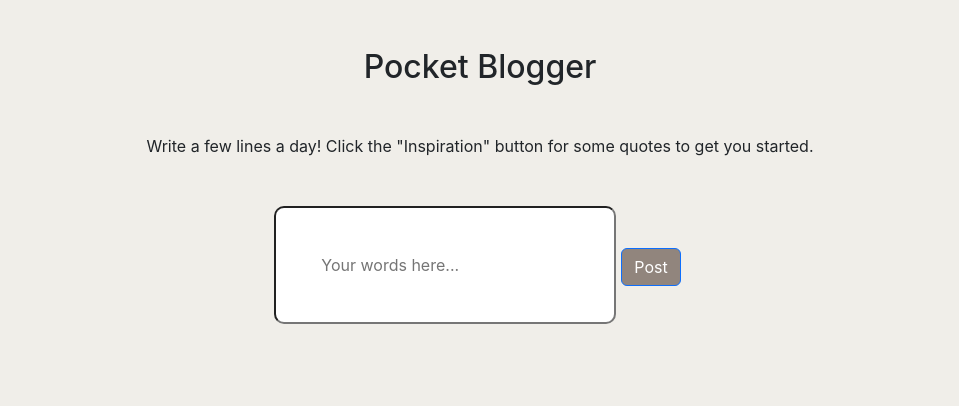
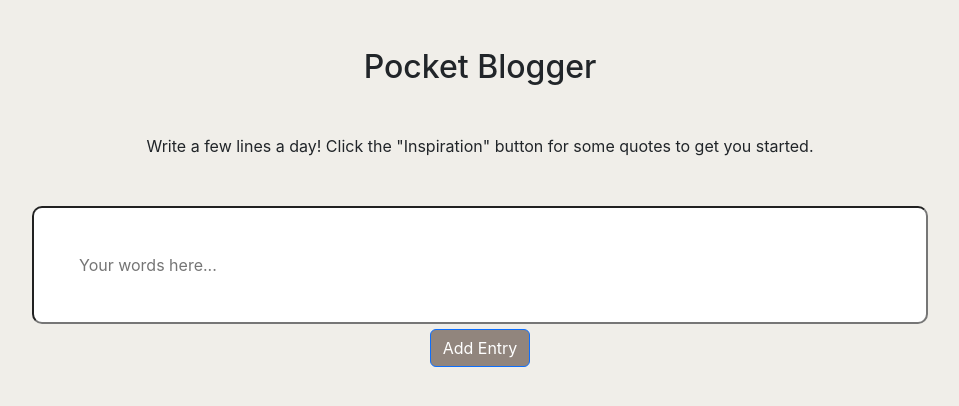
Before and after one commit to jessinaka21/pocketblogger, a React (Create React App) app: page / in a window 1280 px wide. Shown: the top 406 px of the page, without its empty margins (160-1119 px from the left). Built offline with nearby package versions, Linux system fonts and the light colour scheme.

Commit message:
update button placement

```diff
--- a/src/App.css
+++ b/src/App.css
@@ -29,4 +29,5 @@ ul {
 .text-box {
   border-radius: 10px;
   padding: 45px;
+  width: 70%;
 }
--- a/src/components/Journal.js
+++ b/src/components/Journal.js
@@ -1,33 +1,33 @@
 import React, { useState } from "react";
 
 export default function JournalApp() {
-  const [posts, setPosts] = useState([]);
+  const [entries, setEntries] = useState([]);
   const [inputValue, setInputValue] = useState("");
   const [editingIndex, setEditingIndex] = useState(null);
 
-  const addPost = () => {
+  const addEntry = () => {
     if (inputValue) {
       if (editingIndex !== null) {
-        const updatedPosts = posts.map((post, index) =>
-          index === editingIndex ? inputValue : post
+        const updatedEntries = entries.map((entry, index) =>
+          index === editingIndex ? inputValue : entry
         );
-        setPosts(updatedPosts);
+        setEntries(updatedEntries);
         setEditingIndex(null);
       } else {
-        setPosts([inputValue, ...posts]);
+        setEntries([inputValue, ...entries]);
       }
       setInputValue("");
     }
   };
 
-  const editPost = (index) => {
-    setInputValue(posts[index]);
+  const editEntry = (index) => {
+    setInputValue(entries[index]);
     setEditingIndex(index);
   };
 
-  const deletePost = (index) => {
-    const newPosts = posts.filter((_, i) => i !== index);
-    setPosts(newPosts);
+  const deleteEntry = (index) => {
+    const newEntries = entries.filter((_, i) => i !== index);
+    setEntries(newEntries);
     if (editingIndex === index) {
       setInputValue("");
       setEditingIndex(null);
@@ -36,9 +36,14 @@ export default function JournalApp() {
 
   return (
     <div className="text-center">
-      <h2 className="text-2xl font-bold text-center mt-5 mb-5">Pocket Blogger</h2>
-      <p className="mb-5">Write a few lines a day! Click the "Inspiration" button for some quotes to get you started.</p>
-      <div className>
+      <h2 className="text-2xl font-bold text-center mt-5 mb-5">
+        Pocket Blogger
+      </h2>
+      <p className="mb-5">
+        Write a few lines a day! Click the "Inspiration" button for some quotes
+        to get you started.
+      </p>
+      <div className="entryInput">
         <input
           type="text"
           className="text-box"
@@ -46,27 +51,26 @@ export default function JournalApp() {
           onChange={(e) => setInputValue(e.target.value)}
           placeholder="Your words here..."
         />
-        <button className="btn btn-primary" onClick={addPost}>
-          {editingIndex !== null ? "Update" : "Post"}
+      </div>
+      <div>
+        <button className="btn btn-primary" onClick={addEntry}>
+          {editingIndex !== null ? "Update Entry" : "Add Entry"}
         </button>
       </div>
       <ul>
-        {posts.map((post, index) => (
-          <li
-            key={index}
-            className="blogPost"
-          >
-            <p>{post}</p>
+        {entries.map((entry, index) => (
+          <li key={index} className="blogPost">
+            <p>{entry}</p>
             <div>
               <button
                 className="btn btn-primary"
-                onClick={() => editPost(index)}
+                onClick={() => editEntry(index)}
               >
                 Edit
               </button>
               <button
                 className="btn btn-primary"
-                onClick={() => deletePost(index)}
+                onClick={() => deleteEntry(index)}
               >
                 Delete
               </button>
```
